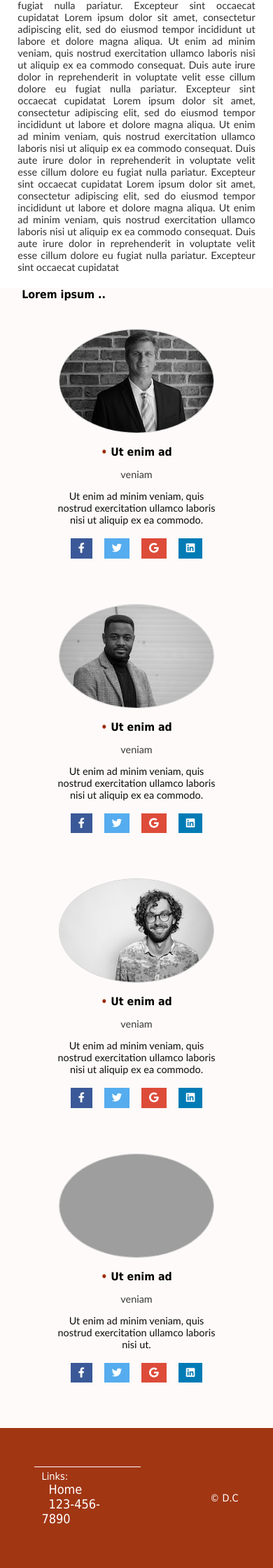
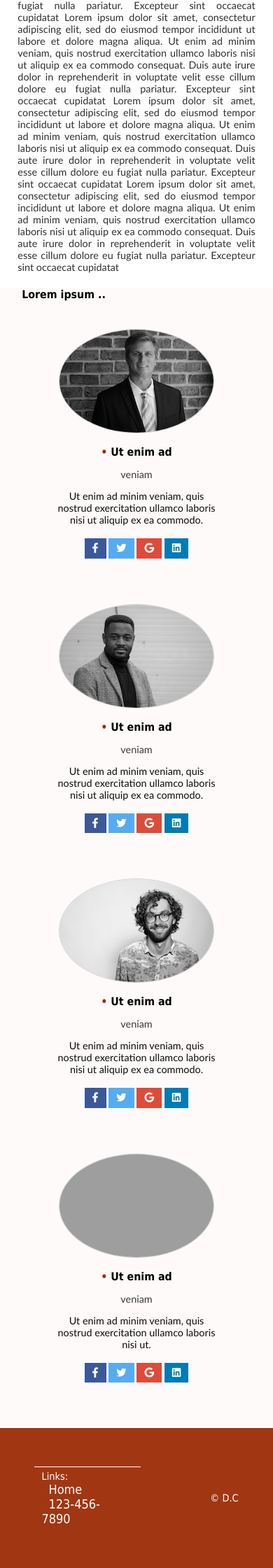
Before and after one commit to sunnysunny77/business, a PHP site: page / in a window 390 px wide. Shown: the part 1428-3668 px from the top of the page at 70% size. Run offline with PHP 8.4, Linux system fonts and the light colour scheme; grey boxes are pictures that could not be loaded.

Commit message:
Update styles.css

```diff
--- a/css/styles.css
+++ b/css/styles.css
@@ -395,6 +395,13 @@ footer ul li a:hover {
     height: initial;
     padding: 3% 0;
   }
+  #section2 div div span:nth-child(3) {
+    width: 100%;
+  }
+  #section2 .fab {
+    margin: auto 0;
+  }
+
 }
 @media only Screen and (max-width: 576px) {
   header {
```
